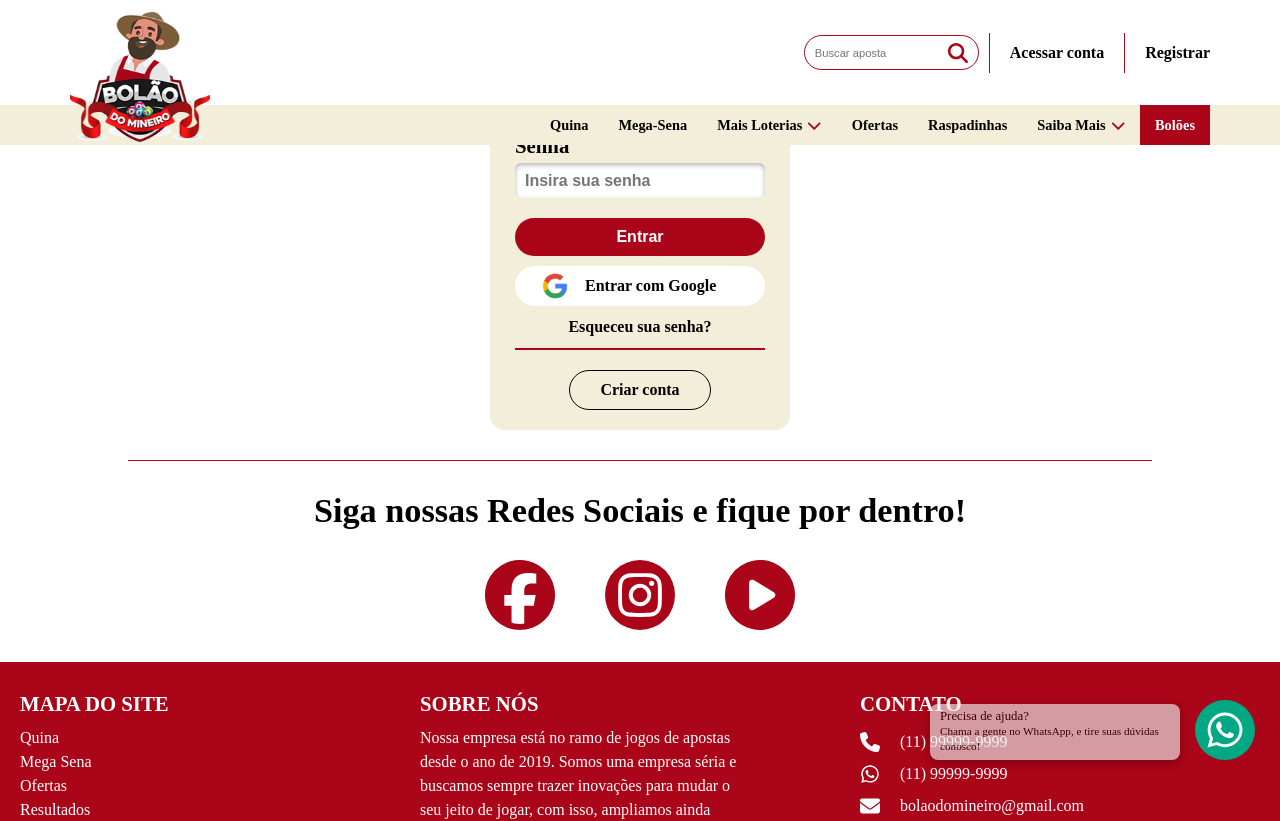
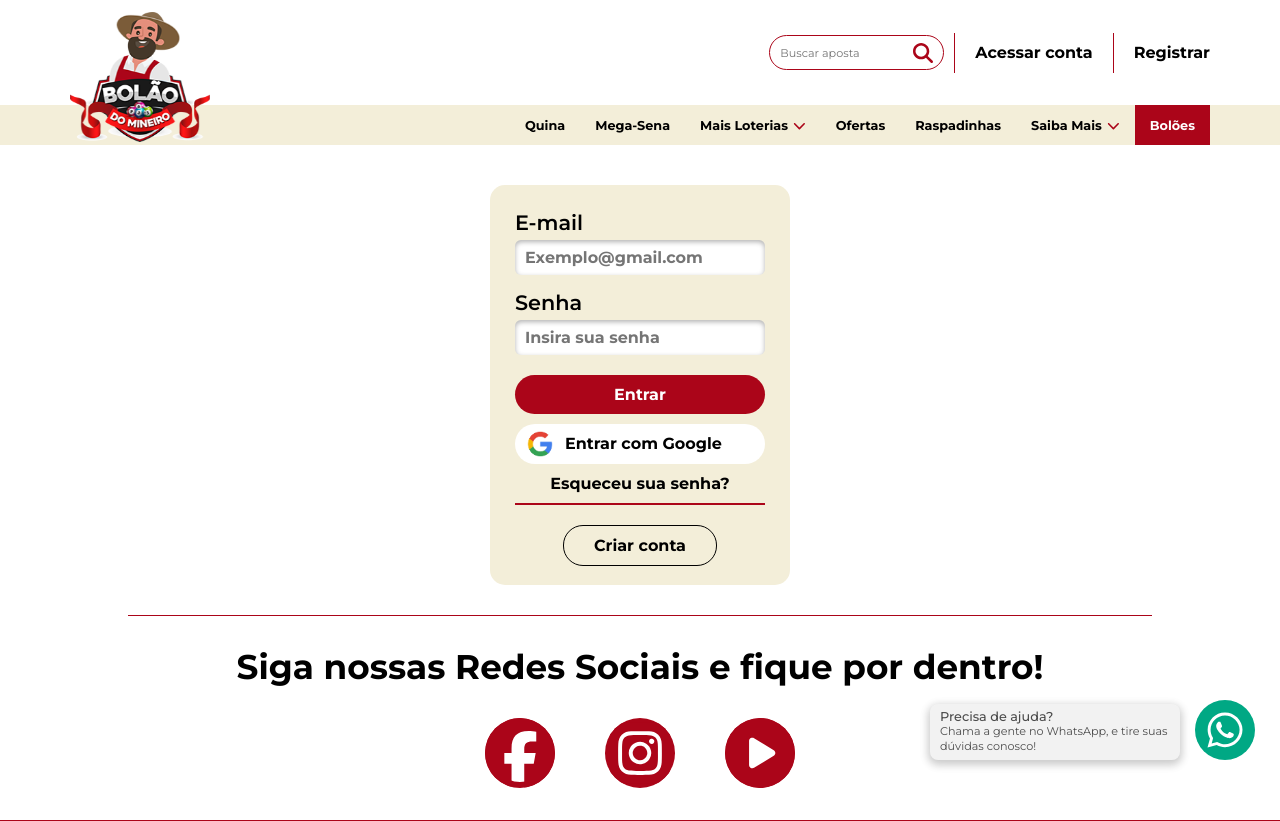
Before and after one commit to bolaodomineiro/app, a React (Vite) app: page /Login in a window 1280 px wide. Shown: the top 821 px of the page. Built offline with nearby package versions, Linux system fonts and the light colour scheme.

Commit message:
fix: styles reader

```diff
--- a/index.html
+++ b/index.html
@@ -6,9 +6,11 @@
       Acompanhe os resultados em tempo real,
       junte-se a grupos de apostadores e ganhe prêmios incríveis, bolão do mineiro">
     <link href="https://fonts.googleapis.com/css2?family=Roboto:ital,wght@0,100;0,300;0,400;0,500;0,700;0,900;1,100;1,300;1,400;1,500;1,700;1,900&display=swap" rel="stylesheet">
+    <link rel="preconnect" href="https://fonts.googleapis.com">
+    <link rel="preconnect" href="https://fonts.gstatic.com" crossorigin>
+    <link href="https://fonts.googleapis.com/css2?family=Montserrat:ital,wght@0,100..900;1,100..900&display=swap" rel="stylesheet">
     <link rel="icon" type="image/png" href="./src/assets/images/logotipo.png" sizes="82x82" />
     <meta name="viewport" content="width=device-width, initial-scale=1.0" />
-    <meta name="description" content="Web site Bolão do Mineiro, Quina, Mega-Sena, Lotofacil, Lotomania" />
     <title>Bolão do Mineiro</title>
   </head>
   <body>
--- a/src/components/Carousel/SliderStyles.jsx
+++ b/src/components/Carousel/SliderStyles.jsx
@@ -4,8 +4,8 @@ export const SliderShow = styled.section`
     width: 100%;
     padding: 0px 70px;
 
-    @media (max-width: 930px) {
-        padding: 0px 0px;
+    @media (max-width: 980px) {
+        padding:  0px;
     }
 
     .swiper {
--- a/src/components/button/GoogleStylesBtn.jsx
+++ b/src/components/button/GoogleStylesBtn.jsx
@@ -4,14 +4,12 @@ export const Btn = styled.div`
     display: flex;
     width: 250px;
     height: 40px;
-    gap: 10px;
+    gap: 5px;
     align-items: center;
     background-color: #fff;
     border: none;
-    padding: 5px 20px;
+    padding: 5px 5px;
     border-radius: 30px;
-    font-weight: bold;
-    font-size: 1rem;
     cursor: pointer;
 
     img {
@@ -21,6 +19,8 @@ export const Btn = styled.div`
 
     p {
         text-align: center;
+        font-weight: bold;
+        font-size: 1rem;
     }
 
 
--- a/src/components/header/HeaderStyles.jsx
+++ b/src/components/header/HeaderStyles.jsx
@@ -18,7 +18,7 @@ export const HeaderContainer = styled.header`
         padding: 0px 70px;
         position: relative;
 
-        @media (max-width: 940px) {
+        @media (max-width: 980px) {
             padding: 0px 20px;
         }
 
@@ -69,7 +69,7 @@ export const HeaderContainer = styled.header`
             left: 70px;
             z-index: 3;
 
-            @media (max-width: 930px) {
+            @media (max-width: 980px) {
                 left: 20px;
             }
 
@@ -78,8 +78,9 @@ export const HeaderContainer = styled.header`
             }
 
             @media (max-width: 360px) {
-                width: 120px;
-                height: 130px;
+                width: 110px;
+                height: 110px;
+                top: 25px;
 
             }
         }
@@ -124,7 +125,7 @@ export const HeaderContainer = styled.header`
                 width: 60px;
             }
 
-            @media (max-width: 410px) {
+            @media (max-width: 500px) {
                 div {
                     dipslay: flex;
                     flex-direction: column;
@@ -222,11 +223,11 @@ export const HeaderContainer = styled.header`
 
         }
 
-        @media (max-width: 930px) {
+        @media (max-width: 980px) {
             padding: 0px 20px;
         }
 
-        @media (max-width: 800px) {
+        @media (max-width: 880px) {
             .menu_icone {
                 display:block;
             }
@@ -285,7 +286,7 @@ export const Search_area = styled.div`
         color: #000;
     }
 
-    @media (max-width: 800px) {
+    @media (max-width: 880px) {
 
         height: 30px;
         justify-content: flex-end;
@@ -309,7 +310,7 @@ export const Search_area = styled.div`
     }
 
     @media (max-width: 325px) {
-        width: 140px;
+        width: 155px;
     }
 
 `
--- a/src/components/navigation/MenuStyles.jsx
+++ b/src/components/navigation/MenuStyles.jsx
@@ -21,17 +21,14 @@ export const MenuContainer = styled.nav`
         justify-content: center;
         align-items: center;
         padding: 0px 15px 0px 15px;
-        font-size: 1rem;
         font-weight: bold;
         cursor: pointer;
         font-weight: bold;
-        font-size: 0.9rem;
+        font-size: 0.8rem;
         height: 100%;
         position: relative;
         text-align: left;
         trasition: all 0.3s ease;
-
-
 
         &:hover {
             color: #AB0519;
@@ -63,7 +60,7 @@ export const MenuContainer = styled.nav`
         background-color: #fff;
         box-shadow: 0 5px 10px rgba(0, 0, 0, 0.2);
         height: 0;
-        width: 160px;
+        width: 200px;
         transition: opacity 0.5s ease;
         z-index: -1;
         overflow: hidden;
@@ -97,11 +94,11 @@ export const MenuContainer = styled.nav`
     }
 
 
-    @media (max-width: 800px) {
+    @media (max-width: 880px) {
 
         ul{
             height: calc(100vh - 120px);
-            width: 160px;
+            width: 200px;
             flex-direction: column;
             z-index: 99;
             position: absolute;
--- a/src/index.css
+++ b/src/index.css
@@ -6,16 +6,5 @@
   outline: none;
   list-style: none;
   text-decoration: none;
+  font-family: "Montserrat", "Roboto";
 }
-
-.button {
-  background-color: #AB0519;
-  border: none;
-  color: white !important;
-  padding: 15px 32px;
-  text-align: center;
-  text-decoration: none;
-  display: inline-block;
-  font-size: 16px;
-  color: #4a0911;
-}
--- a/src/pages/login/LoginStyles.jsx
+++ b/src/pages/login/LoginStyles.jsx
@@ -7,6 +7,7 @@ export const ContainerLogin = styled.section`
     align-items: center;
     padding: 30px 10px;
     background-color: #fff;
+    margin-top: 155px;
 
     form {
         display: flex;
--- a/src/pages/register/RegisterStyles.jsx
+++ b/src/pages/register/RegisterStyles.jsx
@@ -7,6 +7,7 @@ export const ContainerRegister = styled.section`
     align-items: center;
     padding: 20px 10px;
     background-color: #fff;
+    margin-top: 150px;
 
     form {
         display: flex;
```
